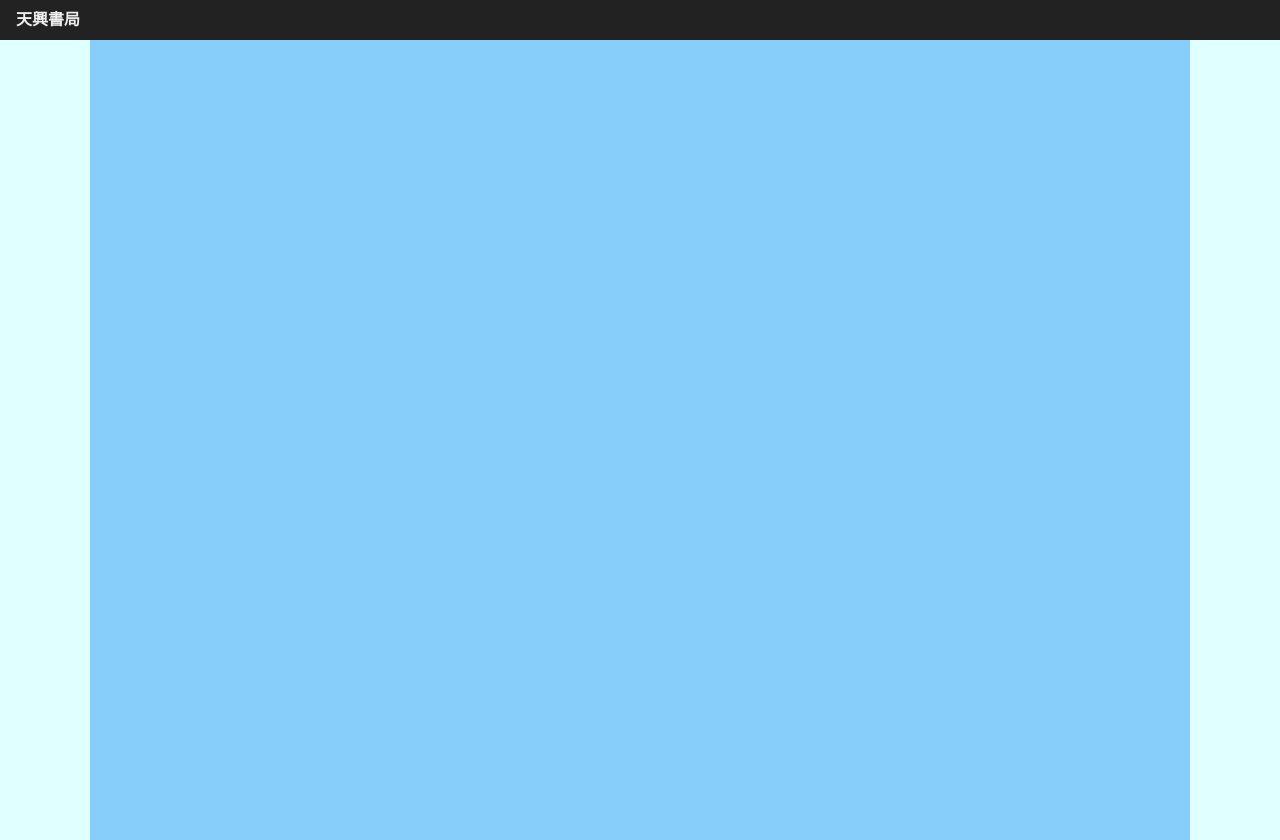
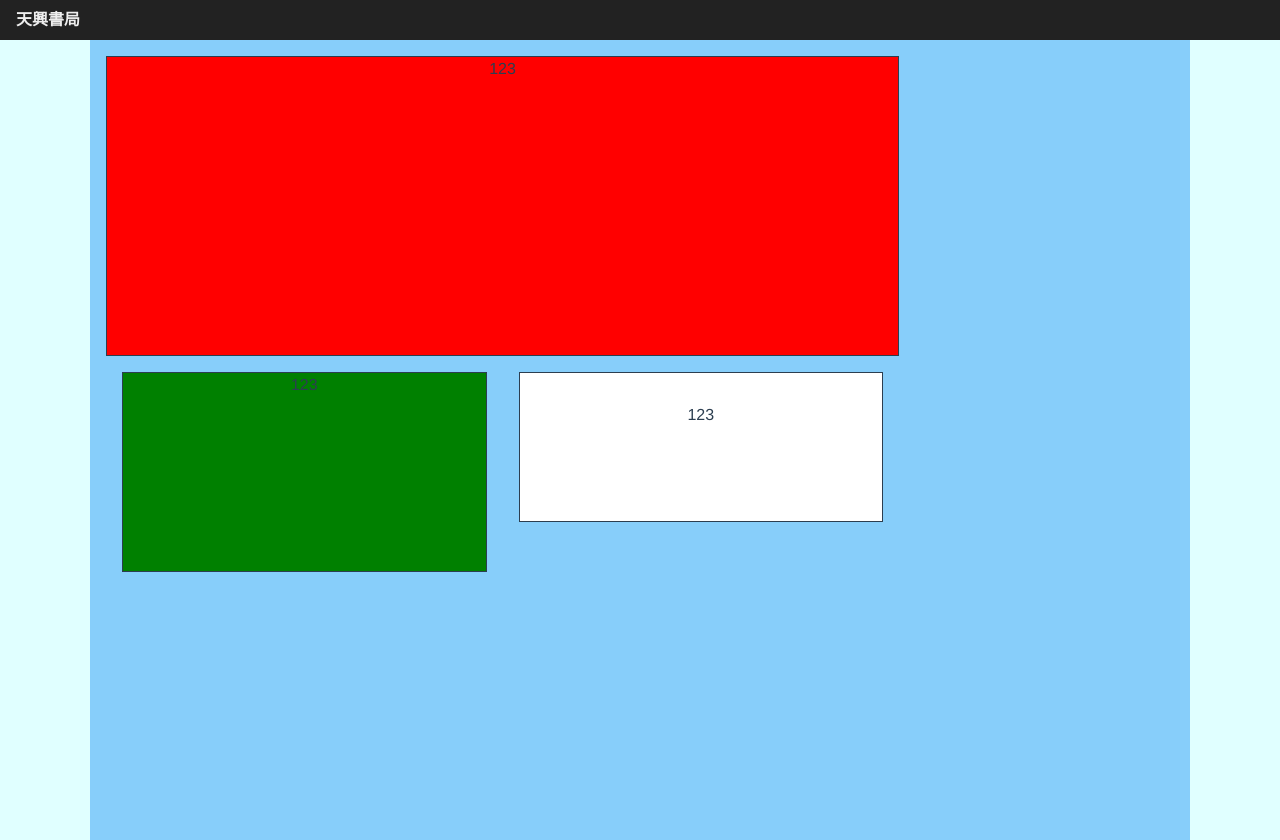
Before and after one commit to ti777777/ShoppingAPP, a Vue app: page / in a window 1280 px wide. Built offline with nearby package versions, Linux system fonts and the light colour scheme.

Commit message:
add tile component

```diff
--- a/src/App.vue
+++ b/src/App.vue
@@ -5,6 +5,7 @@
     </div>
     <div class="outer">
       <div class="inner">
+        <router-view/>
       </div>
     </div>
   </div>
--- a/src/components/Tile.vue
+++ b/src/components/Tile.vue
@@ -1,19 +1,32 @@
 <template>
-    <div class="tile">
+    <div class="tile" :style="styling">
         123
     </div>
 </template>
 
 <script>
 export default {
-
+    props:[
+        "padding",
+        "margin",
+        "height",
+        "color"
+    ],
+    computed:{
+        styling(){
+            return {
+                height:this.height+"px",
+                backgroundColor:this.color,
+                padding:this.padding
+            }
+        }
+    }
 }
 </script>
 
 <style scoped>
 .tile{
     width:100%;
-    height:300px;
     position:relative;
     background-color: #fff;
     border:1px solid;
--- a/src/views/Home.vue
+++ b/src/views/Home.vue
@@ -1,17 +1,19 @@
 <template>
   <div class="container-fluid">
+    <div class="row">
+    </div>
       <div class="row ">
 
         <div class="col-lg-9 p-3 col-md-9 p-0" >
-          <Tile/>
+          <Tile  height=300 color="red" />
           <div class="row m-0">
             <div class="col-6 p-3">
 
-              <Tile/>
+              <Tile height="200" color="green"/>
             </div>
             <div class="col-6 p-3">
 
-              <Tile/>
+              <Tile height="150" padding="30px"/>
             </div>
           </div>
         </div>
```
